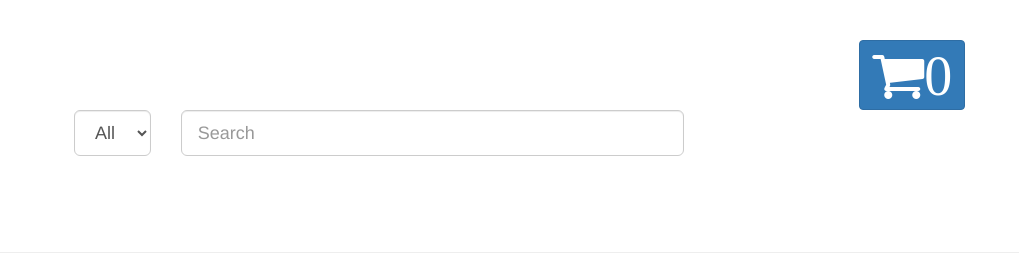
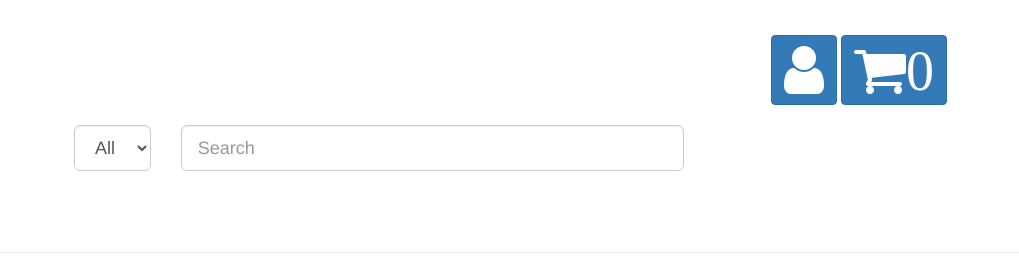
Before and after one commit to Benjamin-Gnewuch/rainforest, a plain HTML site: page index.html in a window 1280 px wide. Shown: the top 270 px of the page, 261-1280 px from the left. Drawn offline with nearby package versions, Linux system fonts and the light colour scheme.

Commit message:
#6 Added a User button in the header for user to view account information.

```diff
--- a/index.html
+++ b/index.html
@@ -15,14 +15,15 @@
               <img src="logo.png" class="img-responsive" alt="store shop logo">
             </a>
           </div>
-          <div class="col-md-2 col-md-offset-7 col-sm-2 col-sm-offset-6 col-xs-2 col-xs-offset-5 text-center">
+          <div class="col-md-3 col-md-offset-6 col-sm-2 col-sm-offset-7 col-xs-2 col-xs-offset-7 text-center vspace3">
             <form action="#">
-              <br>
+              <button id="user-btn" type="button" class="btn btn-primary btn-default"><i class="fa fa-user fa-4x"></i>
+              </button>
               <button id="cart-btn" type="button" class="btn btn-primary btn-default"><i class="fa fa-shopping-cart fa-4x">0</i>
               </button>
             </form>
           </div>
-          <div class="col-md-1 col-sm-2 col-xs-3">
+          <div class="col-md-1 col-sm-2 col-xs-3 vspace4">
             <form action="#">
               <select id="category-select" class="form-control input-lg" name="category">
                 <option value="all">All</option>
@@ -32,7 +33,7 @@
               </select>
             </form>
           </div>
-          <div class="col-md-5 col-sm-5 col-xs-6">
+          <div class="col-md-5 col-sm-5 col-xs-6 vspace4">
             <form action="#">
               <input id="search-textbox" class="form-control input-lg" type="text" placeholder="Search">
               <input type="submit" id="search-btn" value="Search" class="hidden">
```
